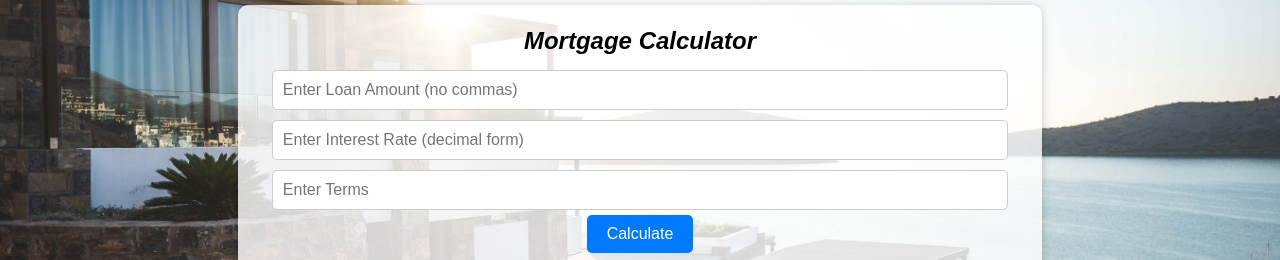
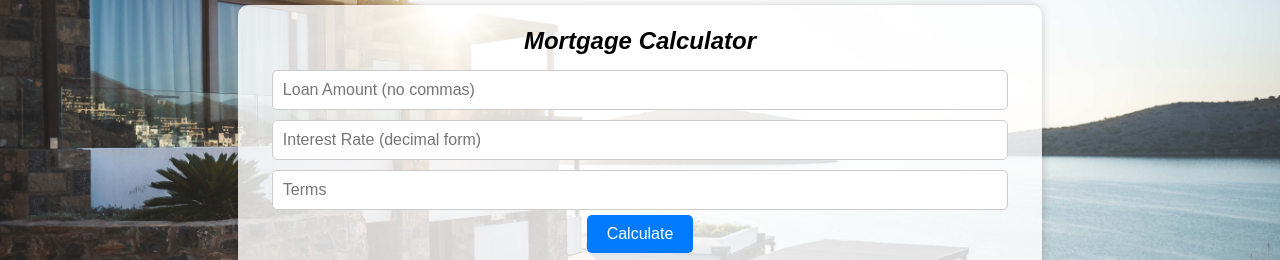
Before and after one commit to kyle-mucerino/mortgage-calc, a React (Create React App) app: page / in a window 1280 px wide. Shown: the part 253-513 px from the top of the page. Built offline with nearby package versions, Linux system fonts and the light colour scheme.

Commit message:
gh-pages deployment

```diff
--- a/src/App.js
+++ b/src/App.js
@@ -49,19 +49,19 @@ function App() {
         <input
           value={loanAmount}
           onChange={(e) => setLoanAmount(e.target.value)}
-          placeholder="Enter Loan Amount (no commas)"
+          placeholder="Loan Amount (no commas)"
           type="text"
         />
         <input
           value={interestRate}
           onChange={(e) => setInterestRate(e.target.value)}
-          placeholder="Enter Interest Rate (decimal form)"
+          placeholder="Interest Rate (decimal form)"
           type="text"
         />
         <input
           value={terms}
           onChange={(e) => setTerms(e.target.value)}
-          placeholder="Enter Terms"
+          placeholder="Terms"
           type="text"
         />
         <button onClick={calculateMortgage}>Calculate</button>
```
Also changed, not shown: package.json (+7 -1 lines), 1 other file (tests, documents, lock files or other folders).
